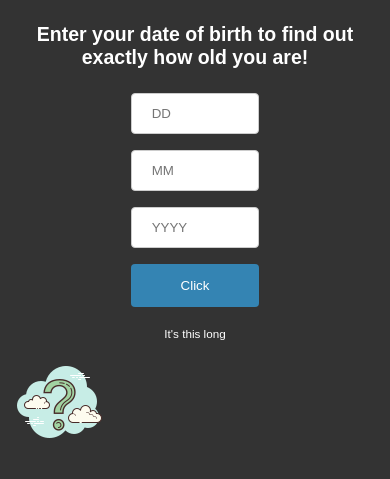
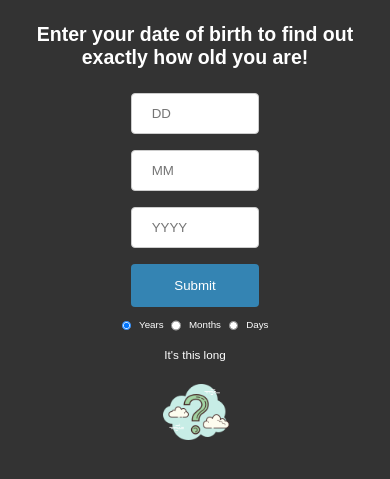
Before and after one commit to FACxBeamery/project1, a plain HTML site: page index.html in a window 390 px wide. Shown: the part 73-552 px from the top of the page. Drawn offline with Linux system fonts and the light colour scheme.

Commit message:
responsiveness

```diff
--- a/index.html
+++ b/index.html
@@ -4,6 +4,7 @@
 <head>
     <script src="script.js"></script>
     <title> How old am I?</title>
+    <meta name="viewport" content="width=device-width, initial-scale=1.0">
     <link href="style.css" rel="stylesheet">
 </head>
 
@@ -13,13 +14,24 @@
     <h2>Enter your date of birth to find out exactly how old you are!</h2>
 
     <form name="ageform" action="" method="GET">
-        <div class="container">
-        <input type="text" name="day" placeholder="DD">
-        <input type="text" name="month" placeholder="MM">
-        <input type="text" name="year" placeholder="YYYY">
-        <!-- maybe add an id-->
-        <input type="button" name="submitButton" value="Click" onclick="calculateAge(this.form)">
+        <div class = "formContainer">
+        <div class = "container">
+            <input type = "text" name = "day"   placeholder = "DD">
+            <input type = "text" name = "month" placeholder = "MM">
+            <input type = "text" name = "year"  placeholder = "YYYY">
+            <input type="button" name="submitButton" value="Submit" onclick="calculateAge(this.form)">
         </div>
+
+        <div class= "radioContainer">
+            <input type = "radio" name="unit" id = "years" value="years" checked>
+            <label for="years">Years</label>
+            <input type = "radio" name="unit" id = "months" value="months">
+            <label for="months">Months</label>
+            <input type = "radio" name="unit" id = "days" value="days">
+            <label for="days">Days</label>
+        </div>
+        </div>
+
     </form>
 
     <p id="output"></p>
--- a/script.js
+++ b/script.js
@@ -13,9 +13,6 @@ function calculateAge(form){
         return
     }
 
-    if (dob.getFullYear() % 4 != 0){
-        ageInDays--
-    }
 
     var dateDiff = new Date(dateNow.getTime() - dob.getTime());
 
--- a/style.css
+++ b/style.css
@@ -18,11 +18,32 @@ p {
     text-align: center;
     font-size: 3vw;
 }
-.container {
+
+label {
+    font-size: 2.5vw;
+    margin: 1vw 1vw 1vw 1vw;
+}
+
+img {
+    width: 20vw;
+    display: block;
+    margin: auto;
+}
+.container{
     display: flex;
     flex-direction: row;
     justify-content: center;
     align-items: center;
+}
+
+.formContainer {
+    display: flex;
+    flex-direction: column;
+}
+
+.radioContainer{
+    display:flex;
+    justify-content: center;
 }
 
 
@@ -37,6 +58,13 @@ input[type=text], select {
     border-radius: 4px;
     box-sizing: border-box;
   }
+
+input[type=radio] {
+    width: 2.5vw;
+    vertical-align: middle;
+    margin: 1vw 1vw 1vw 1vw;
+}
+
 
 input[type=button] {
     width: 33vw;
@@ -61,4 +89,6 @@ input[type=button]:hover {
         flex-direction: column;
         justify-content: center;
     }
+
+
 }
```
